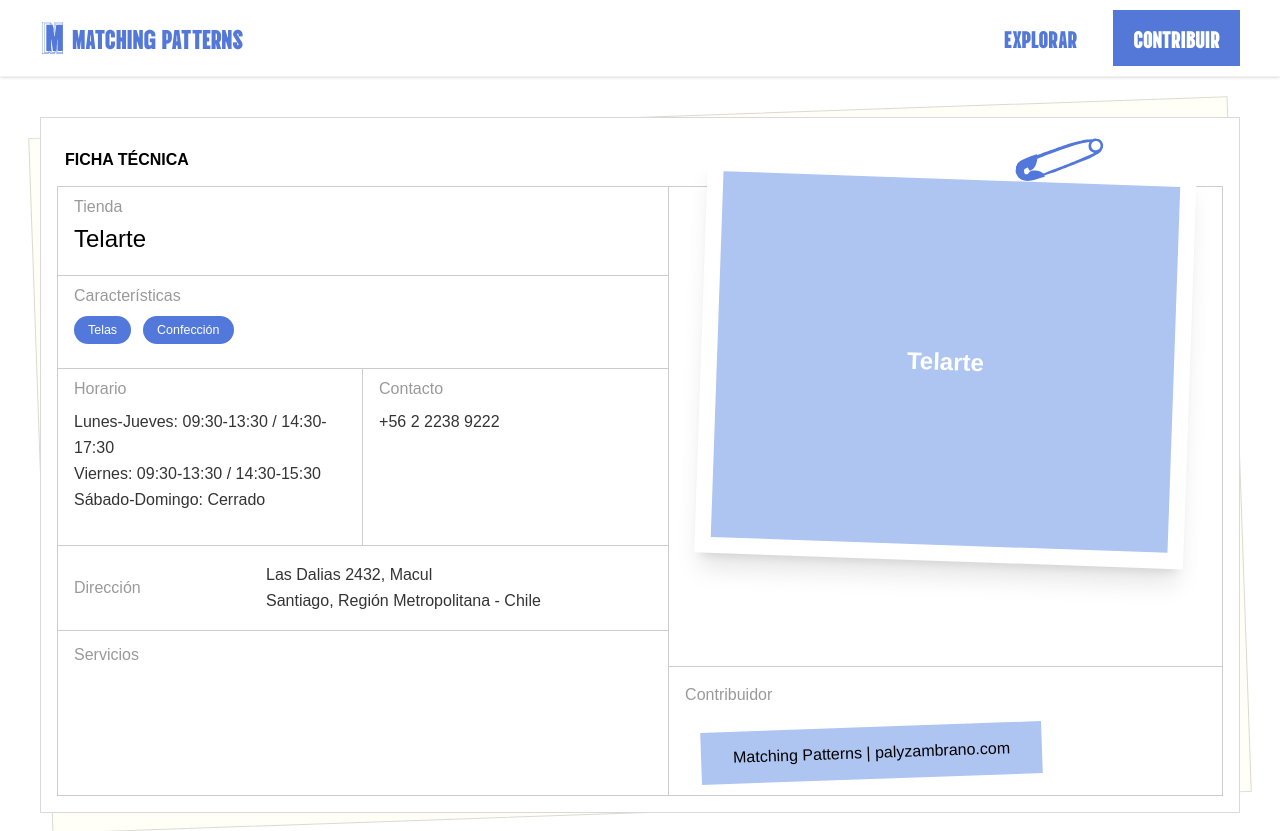
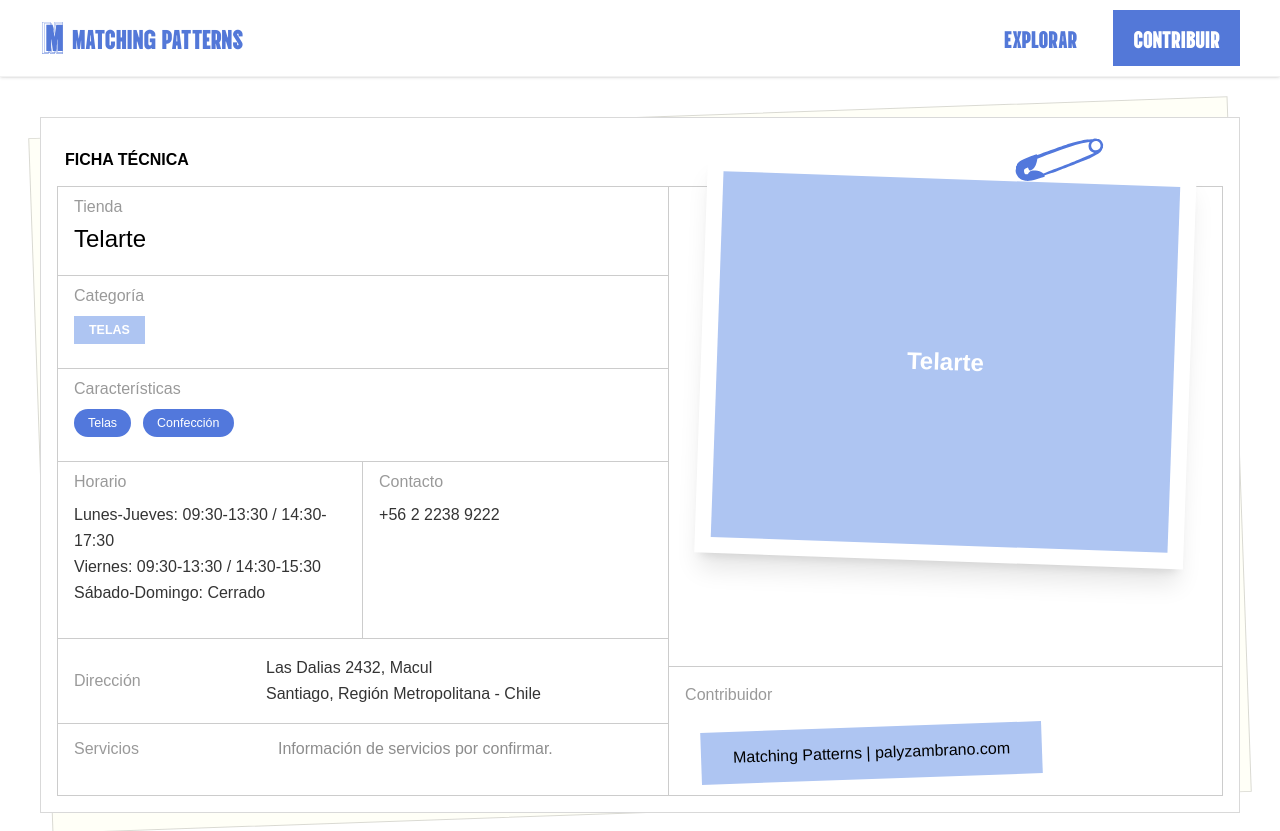
Before and after one commit to PalyZambrano/matching-patterns, a SvelteKit app: page /stores/1 in a window 1280 px wide. Shown: the top 831 px of the page. Built offline with nearby package versions, Linux system fonts and the light colour scheme.

Commit message:
add category to store

```diff
--- /dev/null
+++ b/src/lib/components/atoms/CategoryBadge.svelte
@@ -0,0 +1,19 @@
+<script lang="ts">
+	import type { Category } from '$lib/types';
+
+	let { label, category }: { label: string; category: Category } = $props();
+
+	const categoryClasses: Record<Category, string> = {
+		telas: 'border-brand-soft bg-brand-soft text-white',
+		merceria: 'border-[#5278dc] bg-[#5278dc] text-white',
+		estampados: 'border-[#d84a6f] bg-[#d84a6f] text-white'
+	};
+</script>
+
+<span
+	class="inline-flex min-h-7 items-center border px-3.5 py-1 text-[0.78rem] leading-none font-black whitespace-nowrap uppercase {categoryClasses[
+		category
+	]}"
+>
+	{label}
+</span>
--- a/src/lib/components/molecules/Pagination.svelte
+++ b/src/lib/components/molecules/Pagination.svelte
@@ -12,7 +12,7 @@
 	} = $props();
 </script>
 
-<nav class="flex justify-center" aria-label="Paginación">
+<nav class="flex justify-center mt-4" aria-label="Paginación">
 	<div
 		class="inline-flex items-center gap-[0.6rem] rounded-full border-[1.5px] border-brand px-4 py-[0.35rem]"
 	>
--- a/src/lib/components/organisms/SearchBar.svelte
+++ b/src/lib/components/organisms/SearchBar.svelte
@@ -16,7 +16,7 @@
 </script>
 
 <form
-	class="flex w-full md:max-w-[820px] flex-col gap-2 md:flex-row md:items-center md:gap-6"
+	class="flex w-full md:max-w-[820px] flex-col gap-2 md:flex-row md:items-center"
 	onsubmit={(e) => {
 		e.preventDefault();
 		handleSearch();
--- a/src/routes/stores/+page.svelte
+++ b/src/routes/stores/+page.svelte
@@ -42,6 +42,7 @@
 	let totalPages = $derived(Math.max(1, Math.ceil(filtered.length / PAGE_SIZE)));
 
 	let paginated = $derived(filtered.slice((currentPage - 1) * PAGE_SIZE, currentPage * PAGE_SIZE));
+	let searchedLabel = $derived(searchTerm.trim() || filterCiudad.trim());
 
 	function setCategory(cat: Category) {
 		activeCategory = cat;
@@ -67,23 +68,28 @@
 <Header variant="light" />
 
 <main
-	class="mx-auto flex min-h-[calc(100vh-108px)] max-w-[1440px] flex-col gap-8 bg-white px-5 pt-12 pb-12 md:px-10 md:pt-18"
+	class="mx-auto flex min-h-[calc(100vh-108px)] max-w-[1440px] flex-col gap-4 bg-white px-5 pt-12 pb-12 md:px-10 md:pt-18"
 >
 	<section>
 		<h1 class="m-0 text-[clamp(1.9rem,3vw,2.5rem)] leading-tight font-black text-black">
 			Explorar Tiendas
 		</h1>
-		<p class="mt-2 mb-2 text-base  text-black/55">
+		<p class="mt-2 text-base  text-black/55">
 			Este atlas reúne proveedores recomendados por la comunidad.
 		</p>
 	</section>
 
-	<section class="flex w-full flex-col gap-4">
+	<section class="flex w-full flex-col gap-2">
 		<SearchBar onsearch={handleSearch} />
 		<CategoryFilter active={activeCategory} onchange={setCategory} />
 	</section>
 
 	<section class="flex-1 pt-16 md:pt-20">
+		{#if searchedLabel}
+			<p class="mb-6 text-base font-normal text-black/50">
+				Buscaste: <span class="text-brand">{searchedLabel}</span>
+			</p>
+		{/if}
 		<StoreGrid stores={paginated} />
 	</section>
 
--- a/src/routes/stores/+server.ts
+++ b/src/routes/stores/+server.ts
@@ -260,7 +260,7 @@
 		address: 'C. General Lacy, 10, 03003 Alicante',
 		tags: ['Telas', 'Mercería', 'Confección', 'Fiesta', 'Decoración'],
 		services: [],
-		studentDiscount: null,
+		studentDiscount: true,
 		categories: ['telas', 'merceria'],
 		img: '/test-image.png',
 		website: 'https://julianlopez.es',
--- a/src/routes/stores/[id]/+page.svelte
+++ b/src/routes/stores/[id]/+page.svelte
@@ -1,6 +1,7 @@
 <script lang="ts">
 	import Footer from '$lib/components/Footer.svelte';
 	import Header from '$lib/components/Header.svelte';
+	import CategoryBadge from '$lib/components/atoms/CategoryBadge.svelte';
 	import Tag from '$lib/components/atoms/Tag.svelte';
 	import StoreCard from '$lib/components/molecules/StoreCard.svelte';
 	import type { PageData } from './$types';
@@ -23,6 +24,11 @@
 			? `${data.store.contributor.name}  |  ${data.store.contributor.urlLabel}`
 			: data.store.contributor?.name
 	);
+	const categoryLabels = {
+		telas: 'Telas',
+		merceria: 'Mercería',
+		estampados: 'Estampados'
+	};
 </script>
 
 {#snippet storePhoto()}
@@ -69,6 +75,15 @@
 					<h2 class="pt-2 mb-4 text-2xl leading-none font-light text-black">
 						{displayName}
 					</h2>
+				</div>
+
+				<div class="border-b border-black/20 px-4 py-2">
+					<h3 class="text-base text-black/40">Categoría</h3>
+					<div class="mt-2 mb-4 flex flex-wrap gap-3">
+						{#each data.store.categories as category}
+							<CategoryBadge label={categoryLabels[category]} {category} />
+						{/each}
+					</div>
 				</div>
 
 				<div class="border-b border-black/20 px-4 py-2">
@@ -126,6 +141,7 @@
 
 				<div class="grid items-center gap-3 px-4 py-4 md:grid-cols-[12rem_1fr] md:py-3">
 					<h3 class="m-0 text-base text-black/40">Servicios</h3>
+					{#if services.length}
 						<div class="flex flex-wrap gap-3">
 							{#each services as service}
 								<span class="rounded-full border border-black px-8 py-2 text-sm font-black shadow-md">
@@ -133,6 +149,11 @@
 								</span>
 							{/each}
 						</div>
+					{:else}
+						<p class="m-0 text-base leading-relaxed text-black/45">
+							Información de servicios por confirmar.
+						</p>
+					{/if}
 				</div>
 			</div>
 
```
Lines whose indentation alone changed are shown as unchanged.
